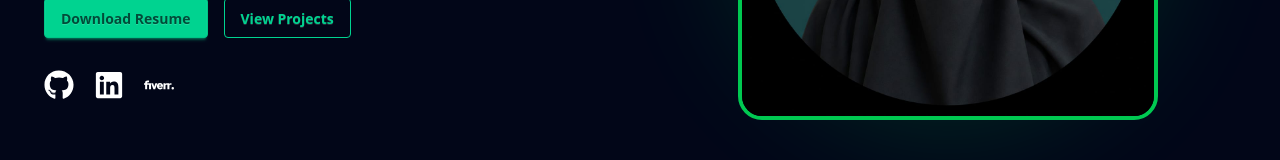
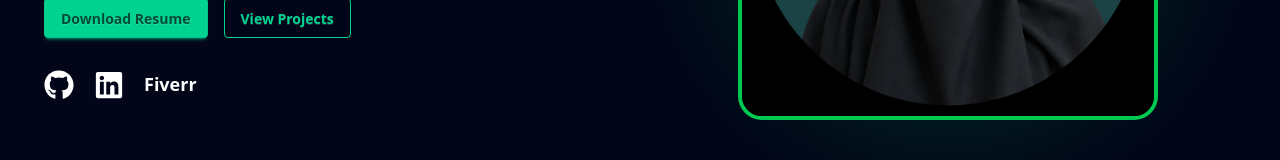
Before and after one commit to sajusameer/sajeda-portfolio, a Next.js app: page / in a window 1280 px wide. Shown: the part 530-690 px from the top of the page. Built offline with nearby package versions, Linux system fonts and the light colour scheme.

Commit message:
error fixed

```diff
--- a/src/components/Footer.jsx
+++ b/src/components/Footer.jsx
@@ -1,9 +1,9 @@
 import {
   FaGithub,
   FaLinkedin,
-  FaFiverr,
+
 } from "react-icons/fa";
-import { SiFiverr } from "react-icons/si";
+
 
 export default function Footer() {
   return (
@@ -27,6 +27,7 @@ export default function Footer() {
             <a
               href="https://github.com/sajusameer"
               target="_blank"
+              className="hover:text-green-500 transition"
             >
               <FaGithub />
             </a>
@@ -34,16 +35,25 @@ export default function Footer() {
             <a
               href="https://linkedin.com/in/sajedadeveloper"
               target="_blank"
+              className="hover:text-green-500 transition"
             >
               <FaLinkedin />
             </a>
 
-            <a
+            {/* <a
               href="https://fiverr.com/sajedadeveloper"
               target="_blank"
             >
               <SiFiverr />
-            </a>
+            </a> */}
+            <a
+                href="https://fiverr.com/sajedadeveloper"
+                target="_blank"
+                rel="noopener noreferrer"
+                className="text-lg font-semibold hover:text-green-500 transition"
+                >
+                Fiverr
+                </a>
 
           </div>
 
--- a/src/components/Hero.jsx
+++ b/src/components/Hero.jsx
@@ -1,9 +1,9 @@
 "use client";
 
 import Image from "next/image";
-import { FaGithub, FaLinkedin, FaFiverr } from "react-icons/fa";
+import { FaGithub, FaLinkedin} from "react-icons/fa";
 import { motion } from "framer-motion";
-import { SiFiverr } from "react-icons/si";
+
 
 export default function Hero() {
   return (
@@ -55,6 +55,7 @@ export default function Hero() {
             <a
               href="https://github.com/sajusameer"
               target="_blank"
+              className="hover:text-green-500 transition"
             >
               <FaGithub />
             </a>
@@ -62,15 +63,26 @@ export default function Hero() {
             <a
               href="https://linkedin.com/in/sajedadeveloper"
               target="_blank"
+              className="hover:text-green-500 transition"
             >
               <FaLinkedin />
             </a>
 
+            {/* <a
+              href="https://fiverr.com/sajedadeveloper"
+              target="_blank"
+            >
+             Fiver
+
+            </a> */}
+
             <a
               href="https://fiverr.com/sajedadeveloper"
               target="_blank"
+              rel="noopener noreferrer"
+              className="text-lg font-semibold hover:text-green-500 transition"
             >
-              <SiFiverr />
+              Fiverr
             </a>
           </div>
         </motion.div>
```
